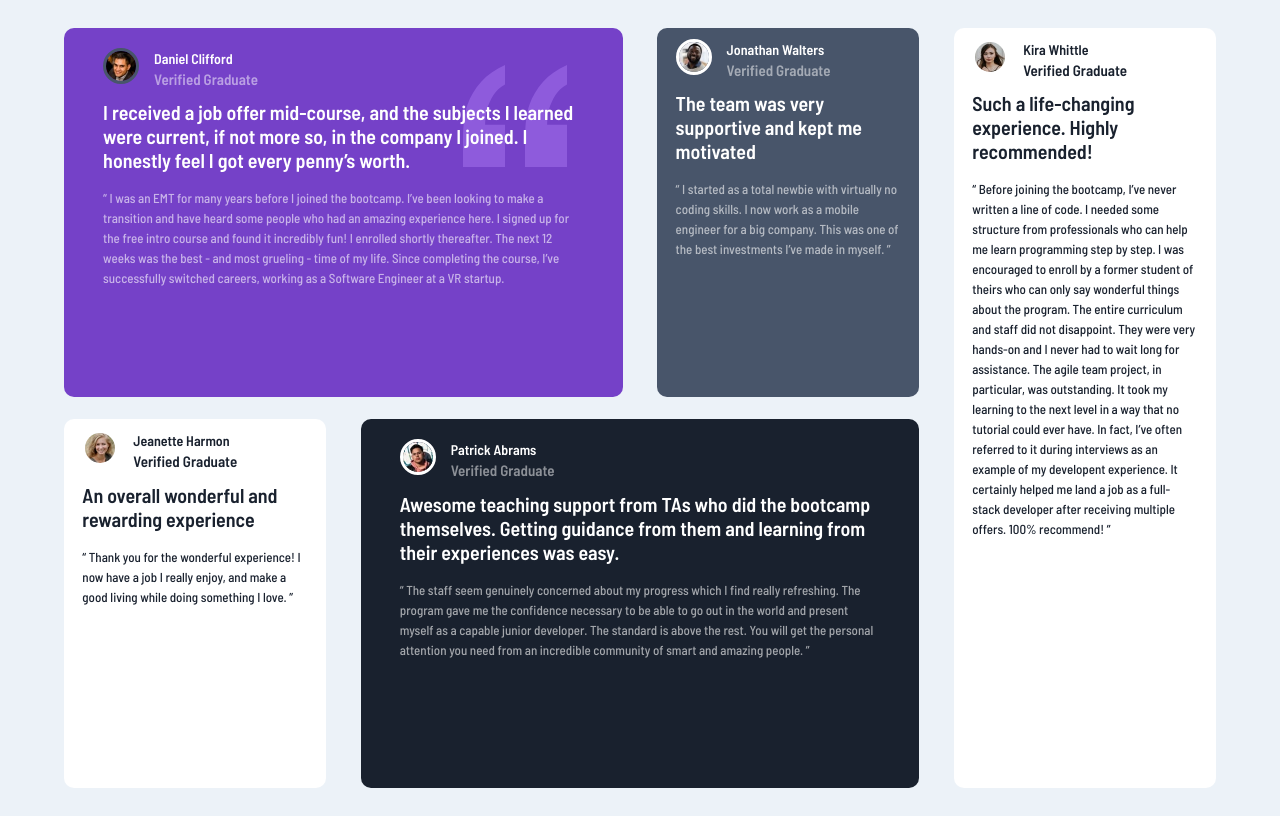
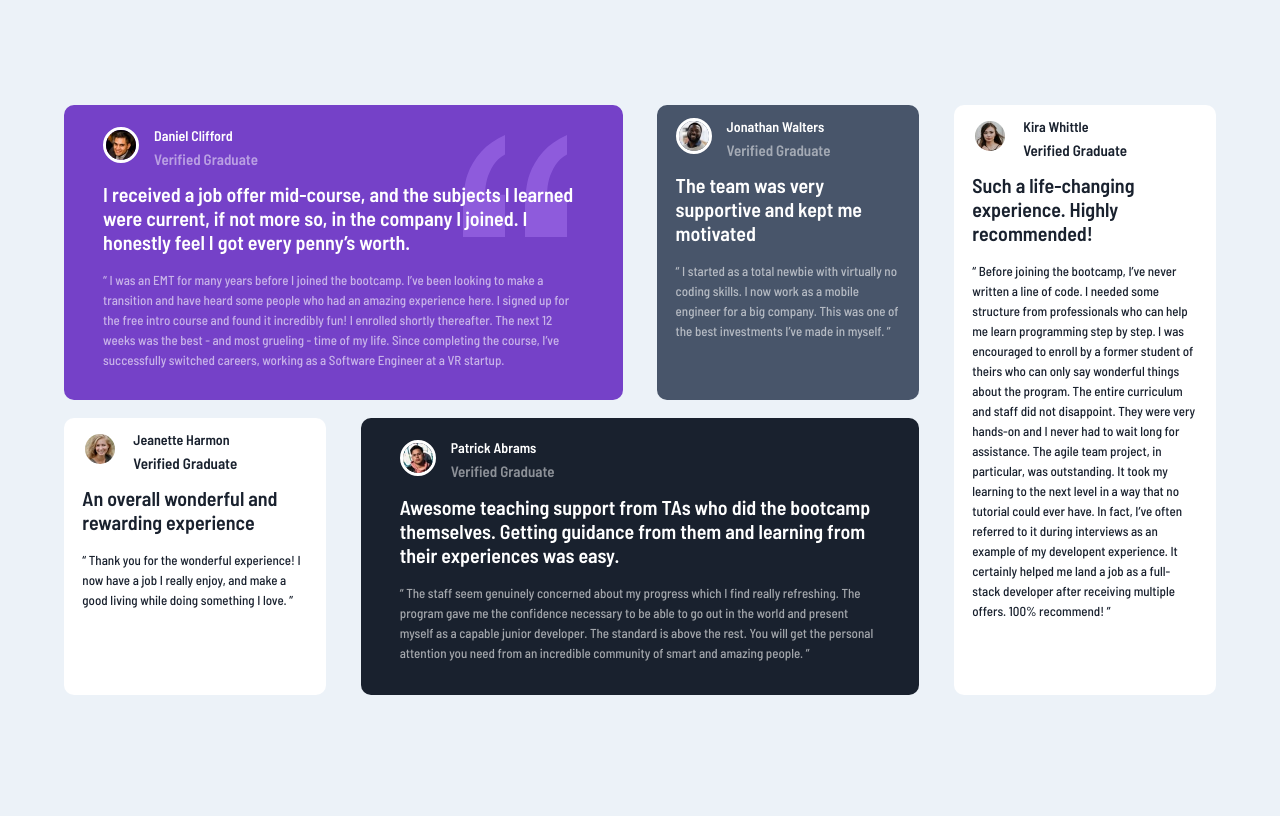
Before and after one commit to mooryx/Grid-testemonial, a plain HTML site: page index.html in a window 1280 px wide. Drawn offline with Linux system fonts and the light colour scheme.

Commit message:
adjust Grid

```diff
--- a/sass/styles.scss
+++ b/sass/styles.scss
@@ -21,15 +21,20 @@ $light-grayish-blue: hsl(210, 46%, 95%);
 
 body {
     font-family: "Barlow Semi Condensed", sans-serif;
-    min-height: 100vh;
+
     background-color: $light-grayish-blue;
-
-    display: flex;
-    justify-content: center;
-    align-items: center;
+    margin: 0;
 
 
 
+
+  }
+  main{
+    min-height: 100vh;
+    width: 100%;
+    display:flex;
+    justify-content: center;
+    align-items: center;
   }
 
   h1 {
@@ -58,7 +63,8 @@ img{
 
 .container{
     max-width: 90vw;
-    height: 95vh;
+
+
 
     display: grid;
     gap: 3%;
@@ -77,7 +83,7 @@ img{
     align-items: center;
     p{
         margin: 0 0 0 15px;
-        line-height: 15px;
+        line-height: 20px;
         font-size:15px;
         font-weight: 600;
 
@@ -96,9 +102,6 @@ img{
     z-index: 17;
 
     @include crad-white-font;
-    img{
-        border: 3px solid $very-dark-grayish-blue;
-    }
 
  }
 .jonathan{
```
Also changed, not shown: sass/styles.css, 1 other file.
